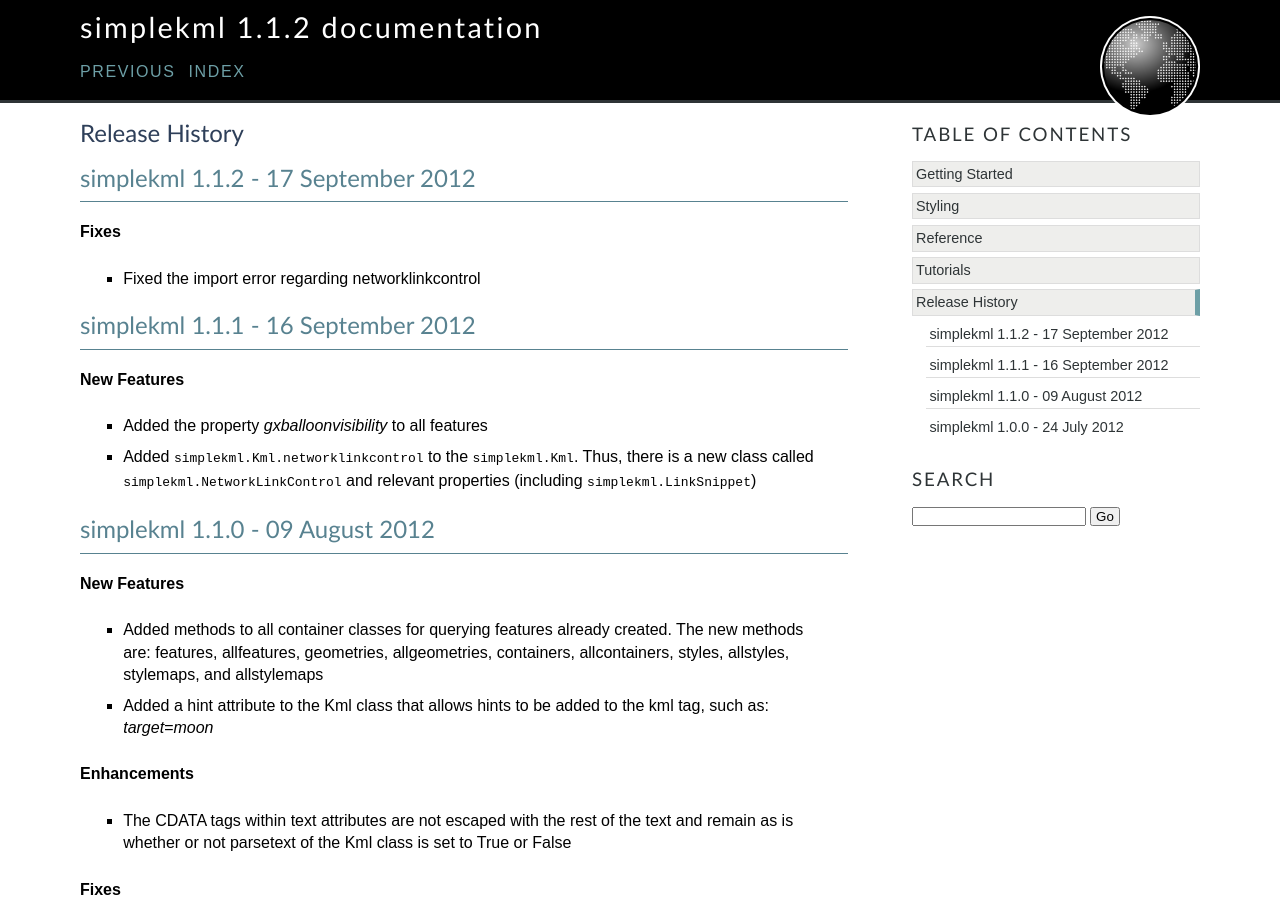
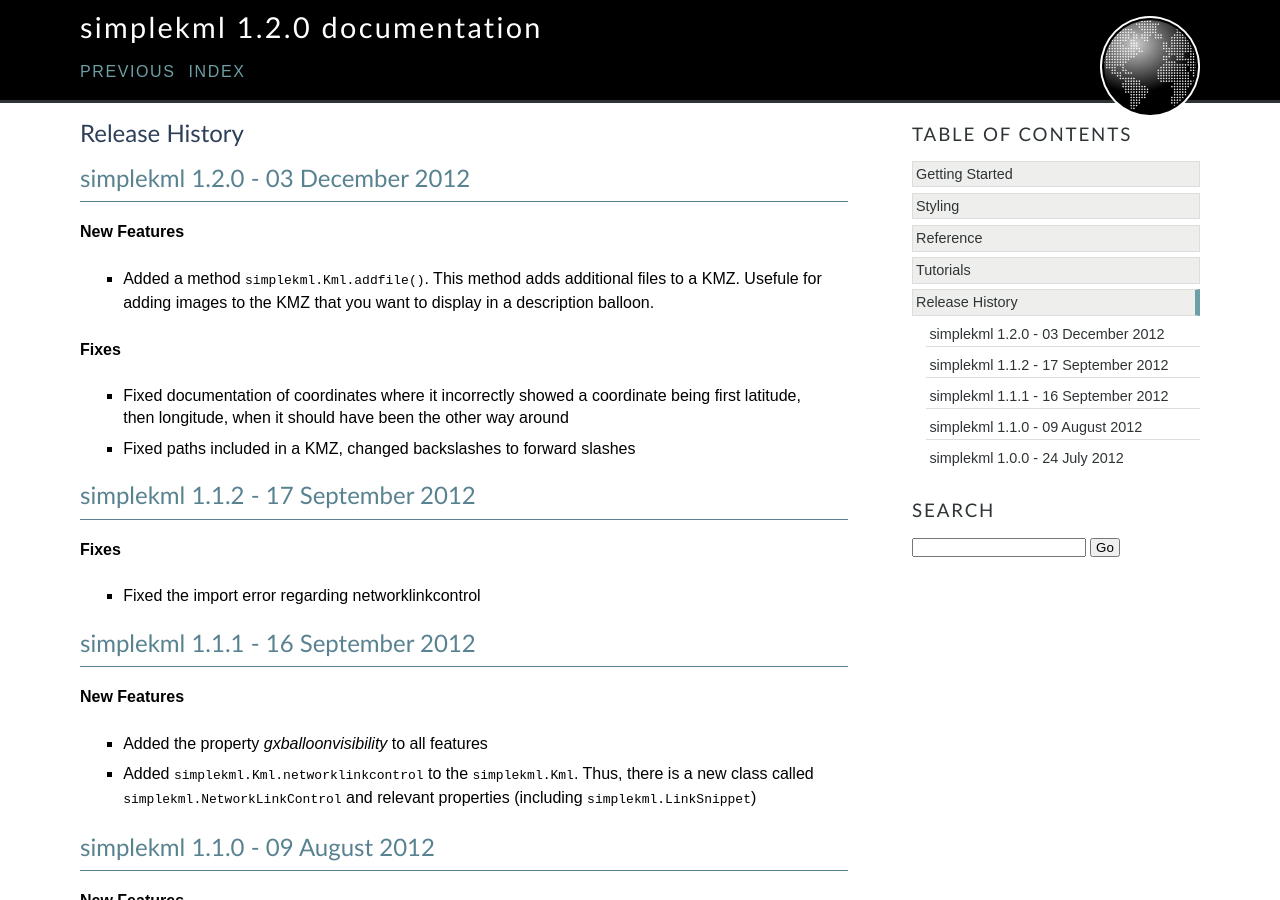
Before and after one commit to tjlang/simplekml, a Sphinx documentation site: the page built from docs/releasehistory.rst, in a window 1280 px wide and 900 px high. Built offline with Sphinx 7.4.7, drawn with Linux system fonts in a browser that asks for light colours.

Commit message:
Release 1.2.0, fixed documentation.

```diff
--- a/docs/conf.py
+++ b/docs/conf.py
@@ -50,9 +50,9 @@ copyright = '2012, Kyle Lancaster'
 # built documents.
 #
 # The short X.Y version.
-version = '1.1'
+version = '1.2'
 # The full version, including alpha/beta/rc tags.
-release = '1.1.2'
+release = '1.2.0'
 
 # The language for content autogenerated by Sphinx. Refer to documentation
 # for a list of supported languages.
--- a/docs/releasehistory.rst
+++ b/docs/releasehistory.rst
@@ -1,5 +1,16 @@
 Release History
 ===============
+
+simplekml 1.2.0 - 03 December 2012
+----------------------------------
+**New Features**
+  * Added a method :func:`simplekml.Kml.addfile`. This method adds additional files to a KMZ. Usefule for adding
+    images to the KMZ that you want to display in a description balloon.
+
+**Fixes**
+  * Fixed documentation of coordinates where it incorrectly showed a coordinate being first latitude, then longitude,
+    when it should have been the other way around
+  * Fixed paths included in a KMZ, changed backslashes to forward slashes
 
 simplekml 1.1.2 - 17 September 2012
 -----------------------------------
```
